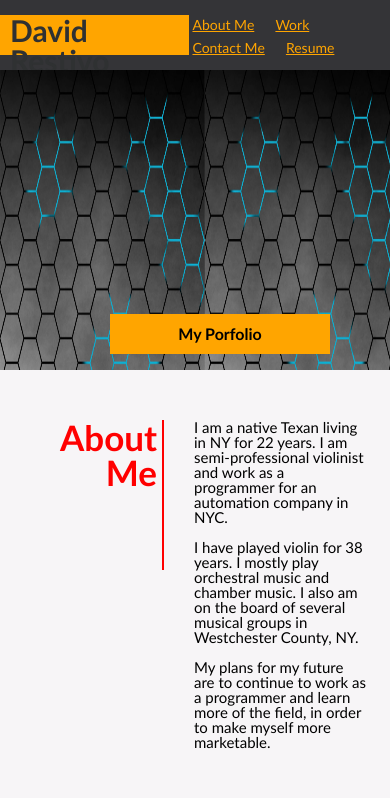
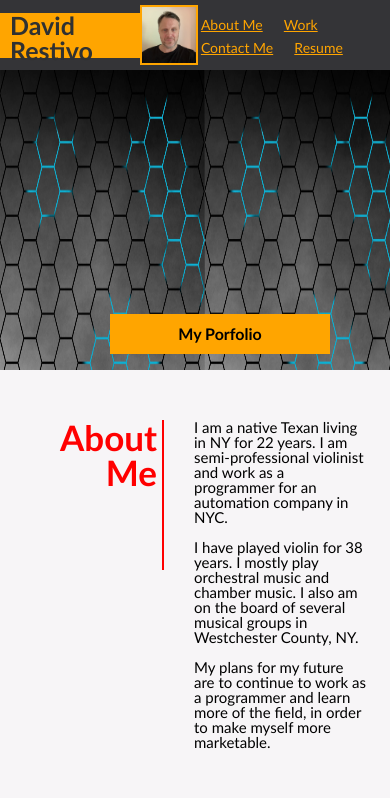
Before and after one commit to davidrestivo/David-Restivos-Portfolio-Page, a plain HTML site: page index.html in a window 390 px wide. Shown: the top 798 px of the page. Drawn offline with Linux system fonts and the light colour scheme.

Commit message:
added a prile photo

```diff
--- a/Assets/css/style.css
+++ b/Assets/css/style.css
@@ -36,7 +36,7 @@ header {
 
 }
 
-#heading{
+#heading {
   padding-right: 10px;
   padding-left: 10px;
   display: inline-block;
@@ -47,6 +47,10 @@ header {
   background-color: var(--light);
   color:#2f3132;
 
+}
+
+#image-padding-profile {
+  border: 2px solid var(--light);
 }
 
 .nav-links {
@@ -394,6 +398,13 @@ article ul li a {
 
   }
 
+  #heading {
+    font-size: 25px;
+    height: 45px;
+    width: 200px;
+    padding-right: 20px;
+  }
+
 #image-padding {
   height: 200px;
 
--- a/index.html
+++ b/index.html
@@ -14,8 +14,10 @@
 <!-- Working on the header alignment and coloring -->
 <!-- changed all the single iterations of elements to ids instead of classes and  cleaned up html formatting -->
 <body>
-    <header>
+    <header >
         <h1 id="heading">David Restivo</h1>
+        <!-- added a profile pic -->
+        <img id="image-padding-profile" src="./Assets/images/David Restivo.jpg" width="60" height="60" alt="David's Profile Pic"/>
         <nav>
             <ul id="top-nav"></ul>
                 <li class="nav-links">
```
